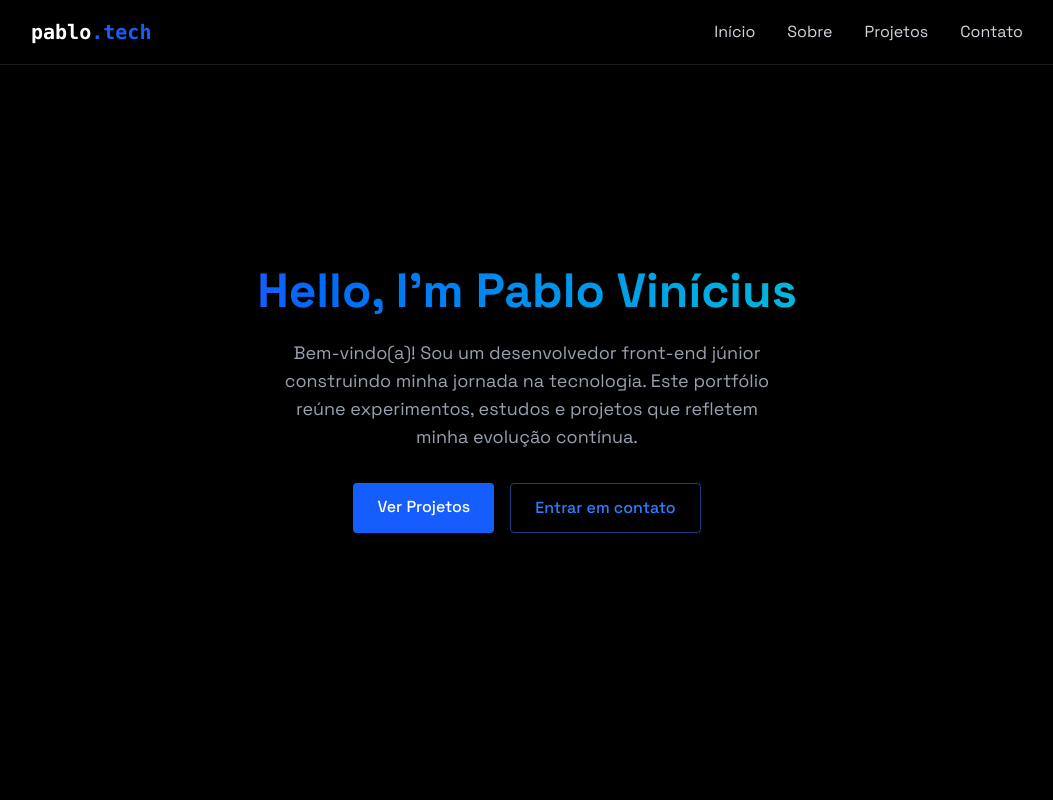
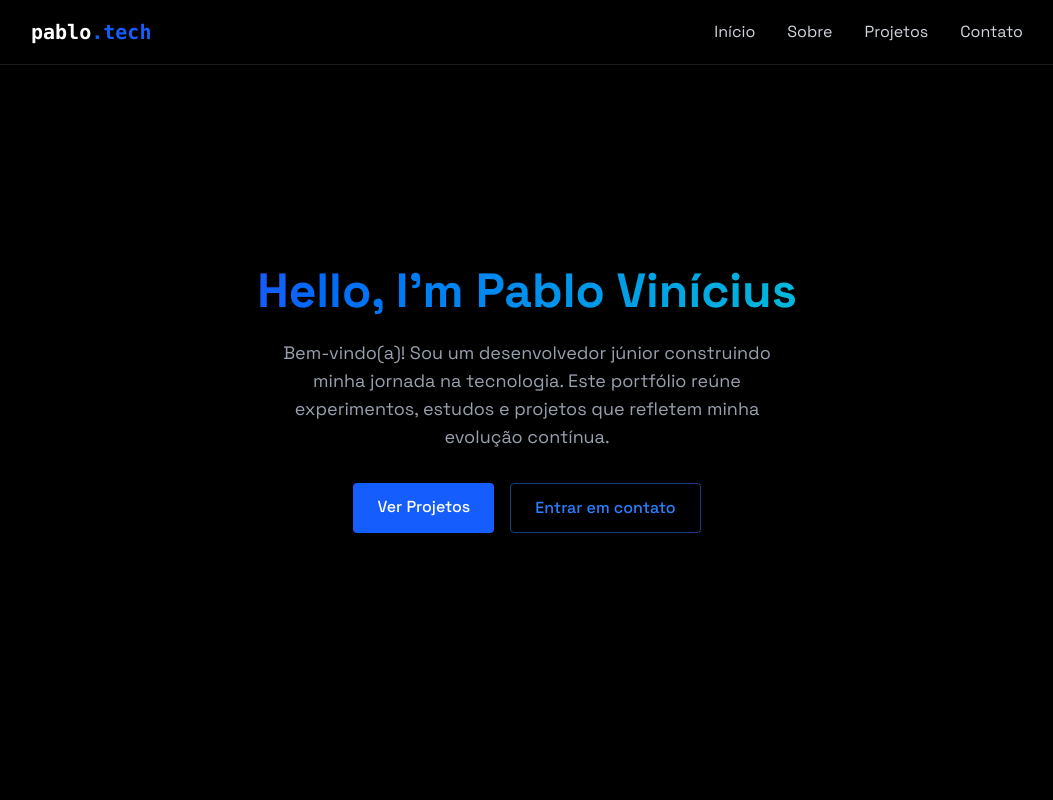
Before and after one commit to PabloViny/my_portfolio, a React (Vite) app: page / in a window 1280 px wide. Shown: the top 800 px of the page, without its empty margins (113-1166 px from the left). Built offline with nearby package versions, Linux system fonts and the light colour scheme.

Commit message:
editing home page content

```diff
--- a/src/components/sections/Home.jsx
+++ b/src/components/sections/Home.jsx
@@ -10,7 +10,7 @@ const Home = () => {
             </h1>
 
             <p className="text-gray-400 text-lg mb-8 max-w-lg mx-auto">
-                Bem-vindo(a)! Sou um desenvolvedor front-end júnior construindo minha jornada na tecnologia. Este portfólio reúne experimentos, estudos e projetos que refletem minha evolução contínua.
+                Bem-vindo(a)! Sou um desenvolvedor júnior construindo minha jornada na tecnologia. Este portfólio reúne experimentos, estudos e projetos que refletem minha evolução contínua.
             </p>
             <div className="flex justify-center space-x-4">
                 <a href="#projects" className="bg-blue-600 text-white py-3 px-6 rounded font-medium transition relative overflow-hidden hover:-translate-y-0.5 hover:shadow-[0_0_15px_rgba(59, 130, 246, 0.4)]">
```
